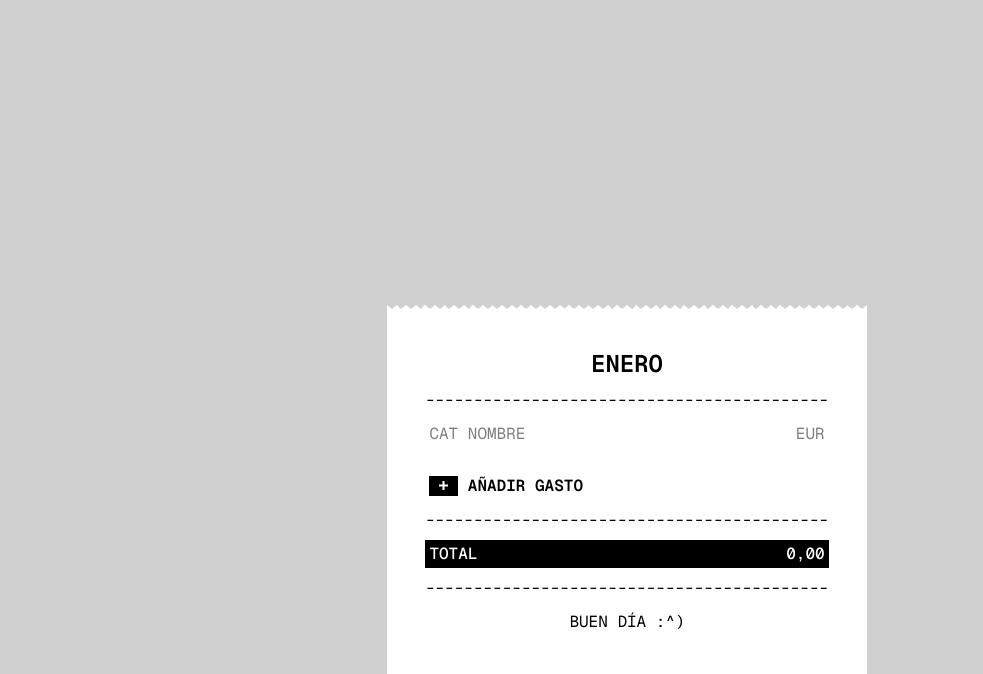
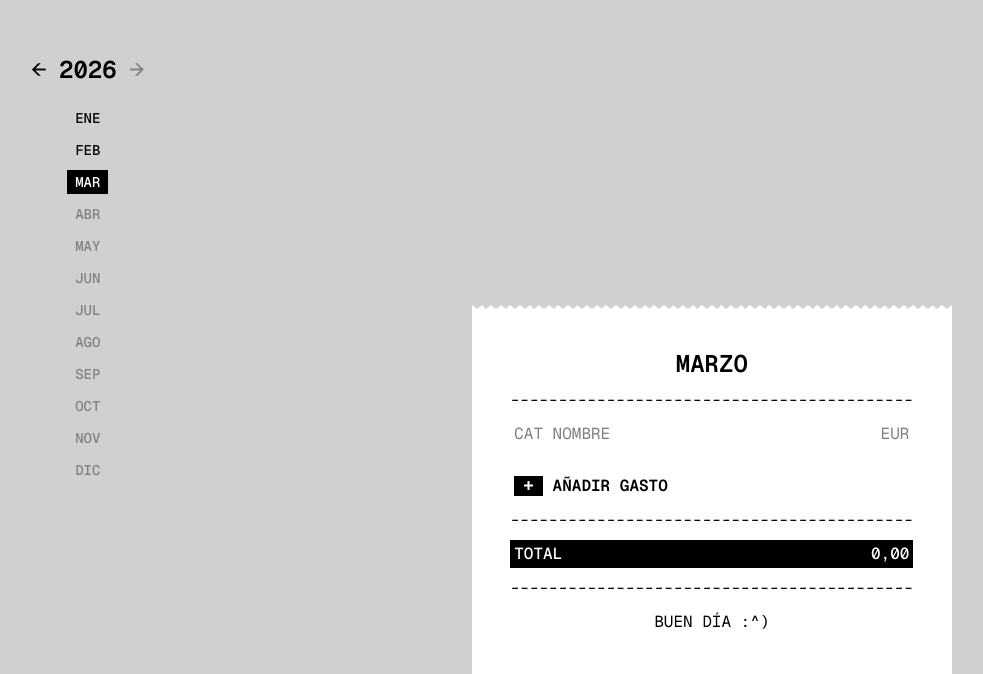
Before and after one commit to d4-n1/ticky, a React (Vite) app: page / in a window 1280 px wide. Shown: the part 126-800 px from the top of the page, without its empty margins (13-996 px from the left). Built offline with nearby package versions, Linux system fonts and the light colour scheme.

Commit message:
Added sidebar and all the time logic

```diff
--- a/src/App.jsx
+++ b/src/App.jsx
@@ -1,13 +1,35 @@
 import Ticket from './components/Ticket';
+import Sidebar from './components/Sidebar';
+import { MONTH_NAMES } from './utils/months';
 import useStickToBottom from './hooks/useStickToBottom';
 import formatAmount from './utils/formatAmount';
 import useLocalStorage from './hooks/useLocalStorage';
 import { useCallback, useEffect, useRef, useState } from 'react';
 
+// Migración: mover datos de clave vieja a clave con año/mes actual
+const migrateExpenses = () => {
+  const oldData = localStorage.getItem('ticky_expenses');
+  if (oldData !== null) {
+    const now = new Date();
+    const newKey = `ticky_expenses_${now.getFullYear()}_${now.getMonth() + 1}`;
+    localStorage.setItem(newKey, oldData);
+    localStorage.removeItem('ticky_expenses');
+  }
+};
+migrateExpenses();
+
 const App = () => {
+  const now = new Date();
+  const nowYear = now.getFullYear();
+  const nowMonth = now.getMonth(); // 0-11
+
+  const [selectedYear, setSelectedYear] = useState(nowYear);
+  const [selectedMonth, setSelectedMonth] = useState(nowMonth);
+
   const [categories, setCategories] = useLocalStorage('categories', []);
 
-  const addCategory = useCallback((name) => {
+  const addCategory = useCallback(
+    (name) => {
       const lower = name.toLowerCase().trim();
       if (!lower) return '';
       setCategories((prev) => {
@@ -15,12 +37,25 @@ const App = () => {
         return [...prev, lower];
       });
       return lower;
-  }, []);
+    },
+    [setCategories],
+  );
 
-  const [expenses, setExpenses] = useLocalStorage('expenses', []);
+  const [expenses, setExpenses] = useLocalStorage(
+    `expenses_${selectedYear}_${selectedMonth + 1}`,
+    [],
+  );
 
   const [focusedRow, setFocusedRow] = useState(null);
   const [focusMode, setFocusMode] = useState('row');
+
+  // Reset foco al cambiar mes/año
+  /* eslint-disable react-hooks/set-state-in-effect */
+  useEffect(() => {
+    setFocusedRow(null);
+    setFocusMode('row');
+  }, [selectedYear, selectedMonth]);
+  /* eslint-enable react-hooks/set-state-in-effect */
 
   const focusedRowRef = useRef(focusedRow);
 
@@ -72,7 +107,7 @@ const App = () => {
       }
     }
     setFocusMode('row');
-  }, []);
+  }, [setExpenses]);
 
   const addExpense = useCallback(() => {
     setExpenses((prev) => {
@@ -81,7 +116,7 @@ const App = () => {
       setFocusMode('input');
       return newExpenses;
     });
-  }, []);
+  }, [setExpenses]);
 
   useEffect(() => {
     const handleKeyDown = (e) => {
@@ -93,6 +128,49 @@ const App = () => {
         target.tagName === 'INPUT' ||
         target.tagName === 'SELECT' ||
         target.tagName === 'TEXTAREA';
+
+      // Navegación temporal con Shift+Arrow (solo fuera de inputs)
+      if (e.shiftKey && !isInput) {
+        switch (e.key) {
+          case 'ArrowUp': {
+            e.preventDefault();
+            const newMonth = selectedMonth === 0 ? 11 : selectedMonth - 1;
+            const newYear =
+              selectedMonth === 0 ? selectedYear - 1 : selectedYear;
+            setSelectedMonth(newMonth);
+            setSelectedYear(newYear);
+            return;
+          }
+          case 'ArrowDown': {
+            e.preventDefault();
+            const newMonth = selectedMonth === 11 ? 0 : selectedMonth + 1;
+            const newYear =
+              selectedMonth === 11 ? selectedYear + 1 : selectedYear;
+            if (
+              newYear > nowYear ||
+              (newYear === nowYear && newMonth > nowMonth)
+            )
+              return;
+            setSelectedMonth(newMonth);
+            setSelectedYear(newYear);
+            return;
+          }
+          case 'ArrowLeft':
+            e.preventDefault();
+            setSelectedYear(selectedYear - 1);
+            return;
+          case 'ArrowRight': {
+            e.preventDefault();
+            if (selectedYear >= nowYear) return;
+            const newYear = selectedYear + 1;
+            setSelectedYear(newYear);
+            if (newYear === nowYear && selectedMonth > nowMonth) {
+              setSelectedMonth(nowMonth);
+            }
+            return;
+          }
+        }
+      }
 
       // Nivel INPUT: el foco real está en un input
       if (isInput) {
@@ -173,7 +251,15 @@ const App = () => {
 
     document.addEventListener('keydown', handleKeyDown);
     return () => document.removeEventListener('keydown', handleKeyDown);
-  }, [addExpense, exitInputMode]);
+  }, [
+    addExpense,
+    exitInputMode,
+    setExpenses,
+    selectedYear,
+    selectedMonth,
+    nowYear,
+    nowMonth,
+  ]);
 
   const handleChange = (index, e) => {
     const { name, value } = e.target;
@@ -190,10 +276,25 @@ const App = () => {
   const { containerRef, bottomRef } = useStickToBottom(expenses.length);
 
   return (
-    <>
+    <div className='flex w-dvw h-dvh'>
+      <Sidebar
+        selectedYear={selectedYear}
+        selectedMonth={selectedMonth}
+        nowYear={nowYear}
+        nowMonth={nowMonth}
+        onChangeYear={(delta) => {
+          const newYear = selectedYear + delta;
+          setSelectedYear(newYear);
+          if (newYear === nowYear && selectedMonth > nowMonth) {
+            setSelectedMonth(nowMonth);
+          }
+        }}
+        onChangeMonth={setSelectedMonth}
+      />
+
       <div
         ref={containerRef}
-        className='w-dvw h-dvh bg-grey flex flex-col items-center font-mono overflow-auto'
+        className='flex-1 h-dvh bg-grey flex flex-col items-center font-mono overflow-auto'
       >
         <div className='grow' />
         <Ticket
@@ -206,9 +307,10 @@ const App = () => {
           bottomRef={bottomRef}
           categories={categories}
           onAddCategory={addCategory}
+          monthName={MONTH_NAMES[selectedMonth]}
         />
       </div>
-    </>
+    </div>
   );
 };
 
--- /dev/null
+++ b/src/components/Sidebar.jsx
@@ -0,0 +1,60 @@
+import { MONTH_NAMES } from '../utils/months';
+
+const Sidebar = ({
+  selectedYear,
+  selectedMonth,
+  onChangeYear,
+  onChangeMonth,
+  nowYear,
+  nowMonth,
+}) => {
+  const canGoForwardYear = selectedYear < nowYear;
+  const isCurrentYear = selectedYear === nowYear;
+  const isFutureYear = selectedYear > nowYear;
+
+  return (
+    <div className='h-dvh bg-grey font-mono flex flex-col items-center justify-center shrink-0 select-none pb-4 pl-8'>
+      {/* Selector de año */}
+      <div className='flex items-center mb-4'>
+        <button onClick={() => onChangeYear(-1)} className='size-10 text-2xl'>
+          ←
+        </button>
+        <span className='font-semibold text-2xl'>{selectedYear}</span>
+        <button
+          onClick={() => onChangeYear(1)}
+          disabled={!canGoForwardYear}
+          className={`text-2xl px-1${canGoForwardYear ? '' : ' text-dark-grey cursor-default'} size-10`}
+        >
+          →
+        </button>
+      </div>
+
+      {/* Lista de meses */}
+      <div className='flex flex-col gap-2 text-sm font-medium'>
+        {MONTH_NAMES.map((name, index) => {
+          const disabled = isFutureYear || (isCurrentYear && index > nowMonth);
+          const selected = selectedMonth === index;
+
+          return (
+            <button
+              key={name}
+              onClick={() => !disabled && onChangeMonth(index)}
+              disabled={disabled}
+              className={`px-2 py-0.5 text-center${
+                selected
+                  ? ' bg-black text-white'
+                  : disabled
+                    ? ' text-dark-grey cursor-default'
+                    : ' hover:bg-black hover:text-white'
+              }`}
+            >
+              {name.slice(0, 3)}
+            </button>
+          );
+        })}
+      </div>
+    </div>
+  );
+};
+
+export default Sidebar;
--- a/src/components/Ticket.jsx
+++ b/src/components/Ticket.jsx
@@ -141,12 +141,13 @@ const Ticket = ({
   bottomRef,
   categories,
   onAddCategory,
+  monthName,
 }) => {
   return (
     <div className='grid grid-cols-[auto_1fr_auto] p-[4ch] bg-white relative mt-32'>
       <div className='w-full h-1 absolute -top-1 left-0 bg-[url(/src/assets/ticket-border.svg)] bg-repeat-x bg-size-[1ch]'></div>
       <h1 className='col-span-full text-center font-semibold text-2xl'>
-        ENERO
+        {monthName}
       </h1>
       <Divider />
       <div className='col-span-full grid grid-cols-subgrid px-1 py-0.5 text-dark-grey'>
--- a/src/hooks/useLocalStorage.js
+++ b/src/hooks/useLocalStorage.js
@@ -1,22 +1,38 @@
-import { useEffect, useState } from 'react';
+import { useCallback, useRef, useState } from 'react';
 
 const PREFIX = 'ticky_';
 
 const useLocalStorage = (key, defaultValue) => {
   const storageKey = PREFIX + key;
+  const keyRef = useRef(storageKey);
+  keyRef.current = storageKey;
 
-  const [value, setValue] = useState(() => {
+  const readStorage = (k) => {
     try {
-      const stored = localStorage.getItem(storageKey);
+      const stored = localStorage.getItem(k);
       return stored !== null ? JSON.parse(stored) : defaultValue;
     } catch {
       return defaultValue;
     }
-  });
+  };
 
-  useEffect(() => {
-    localStorage.setItem(storageKey, JSON.stringify(value));
-  }, [storageKey, value]);
+  const [value, setValueRaw] = useState(() => readStorage(storageKey));
+
+  // Re-leer cuando cambia la clave
+  const prevKeyRef = useRef(storageKey);
+  if (prevKeyRef.current !== storageKey) {
+    prevKeyRef.current = storageKey;
+    setValueRaw(readStorage(storageKey));
+  }
+
+  // Setter estable que escribe sincrónicamente a localStorage
+  const setValue = useCallback((updater) => {
+    setValueRaw((prev) => {
+      const next = typeof updater === 'function' ? updater(prev) : updater;
+      localStorage.setItem(keyRef.current, JSON.stringify(next));
+      return next;
+    });
+  }, []);
 
   return [value, setValue];
 };
--- /dev/null
+++ b/src/utils/months.js
@@ -0,0 +1,5 @@
+const formatter = new Intl.DateTimeFormat('es-ES', { month: 'long' });
+
+export const MONTH_NAMES = Array.from({ length: 12 }, (_, i) =>
+  formatter.format(new Date(2000, i)).toUpperCase()
+);
```
Lines whose indentation alone changed are shown as unchanged.
